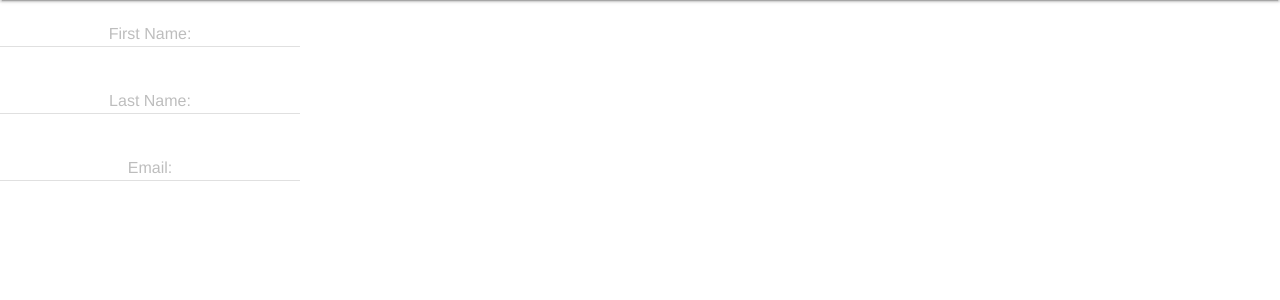
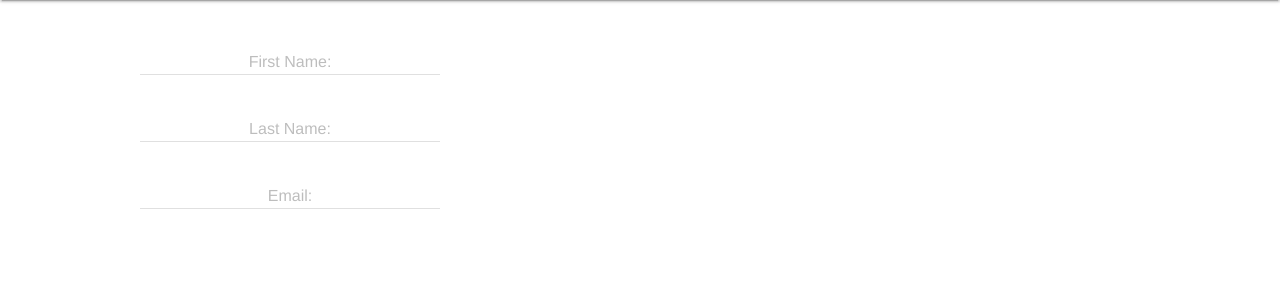
Before and after one commit to m4-z3/AccesibilityTAMUHack, a Flask app: page / in a window 1280 px wide. Shown: the part 64-364 px from the top of the page. Run offline with Flask 2, Linux system fonts and the light colour scheme.

Commit message:
dealt with margins (hard coded)

```diff
--- a/templates/index.html
+++ b/templates/index.html
@@ -7,26 +7,26 @@
 
     <!-- Forms --> <!-- Elaine's Section -->
     <!-- Textfield with Floating Label -->
+    <div class="container" style="margin: 2rem 10rem;">
       <form action="#">
         <div class="mdl-textfield mdl-js-textfield mdl-textfield--floating-label">
           <input class="mdl-textfield__input" type="text" id="sample3" style="text-align: center">
           <label class="mdl-textfield__label" for="sample3" style="text-align: center">First Name: </label>
         </div>
-    </form>
+        <br>
 
-    <form action="#">
         <div class="mdl-textfield mdl-js-textfield mdl-textfield--floating-label">
           <input class="mdl-textfield__input" type="text" id="sample3" style="text-align: center">
           <label class="mdl-textfield__label" for="sample3" style="text-align: center">Last Name: </label>
         </div>
-    </form>
+        <br>
 
-    <form action="#">
         <div class="mdl-textfield mdl-js-textfield mdl-textfield--floating-label">
           <input class="mdl-textfield__input" type="text" id="sample3" style="text-align: center">
           <label class="mdl-textfield__label" for="sample3" style="text-align: center">Email: </label>
         </div>
+        <br>
       </form>
-
+    </div>
 
 {% endblock %}
--- a/templates/layout.html
+++ b/templates/layout.html
@@ -8,6 +8,7 @@
     <link rel="stylesheet" href="https://fonts.googleapis.com/icon?family=Material+Icons">
     <link rel="stylesheet" href="https://code.getmdl.io/1.3.0/material.indigo-pink.min.css">
     <script defer src="https://code.getmdl.io/1.3.0/material.min.js"></script>
+    <link rel="stylesheet" href="../css/style.css">
     {% block head %}{% endblock %}
 </head>
 <body>
```
Also changed, not shown: css/style.css (added). Lines whose indentation alone changed are shown as unchanged.
